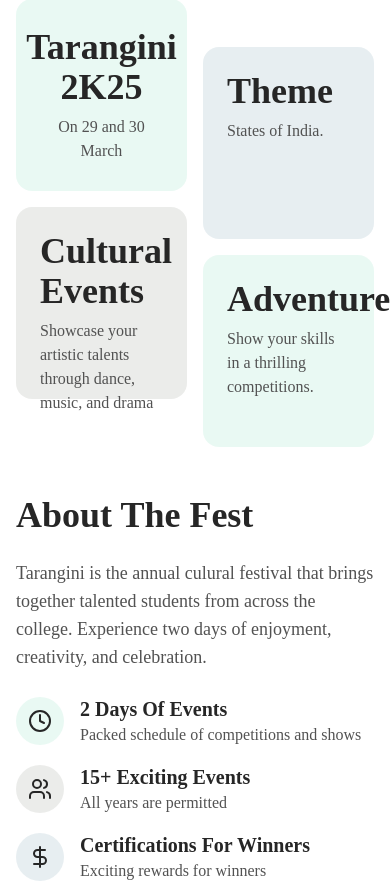
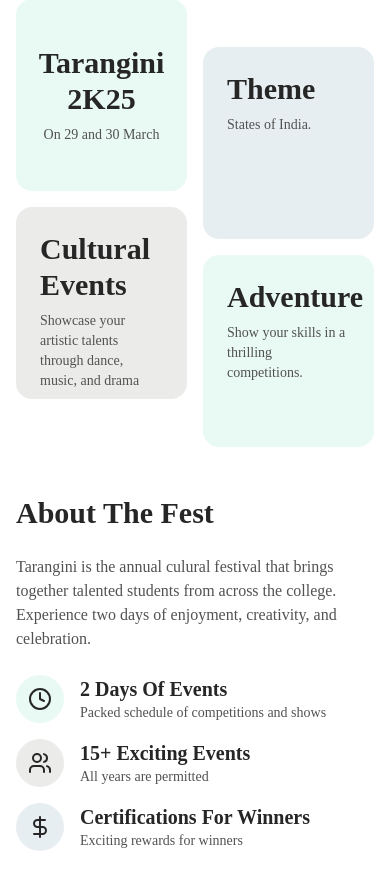
Before and after one commit to KARTIK614/Tarangini_fest-main, a React (Vite) app: page / in a window 390 px wide. Shown: the part 1419-2301 px from the top of the page. Built offline with nearby package versions, Linux system fonts and the light colour scheme.

Commit message:
Update About.jsx

```diff
--- a/src/components/About.jsx
+++ b/src/components/About.jsx
@@ -10,22 +10,22 @@ const About = () => {
               <div className="grid grid-cols-2 gap-4">
                 <div className="space-y-4">
                   <div className="h-48 bg-[#B5EAD7]/30 rounded-2xl p-6 backdrop-blur-sm flex flex-col items-center justify-center">
-                    <h3 className="text-4xl font-bold text-neutral-800 font-['Playfair_Display'] text-center">Tarangini 2K25</h3>
-                    <p className="mt-2 text-neutral-600 font-['Montserrat'] text-center">On 29 and 30 March</p>
+                    <h3 className="text-3xl md:text-4xl font-bold text-neutral-800 font-['Playfair_Display'] text-center">Tarangini 2K25</h3>
+                    <p className="mt-2 text-neutral-600 font-['Montserrat'] text-center text-sm md:text-base">On 29 and 30 March</p>
                   </div>
                   <div className="h-48 bg-[#BCC1BA]/30 rounded-2xl p-6 backdrop-blur-sm">
-                    <h3 className="text-4xl font-bold text-neutral-800 font-['Playfair_Display']">Cultural Events</h3>
-                    <p className="mt-2 text-neutral-600 font-['Montserrat']">Showcase your artistic talents through dance, music, and drama</p>
+                    <h3 className="text-3xl md:text-4xl font-bold text-neutral-800 font-['Playfair_Display']">Cultural Events</h3>
+                    <p className="mt-2 text-neutral-600 font-['Montserrat'] text-sm md:text-base">Showcase your artistic talents through dance, music, and drama</p>
                   </div>
                 </div>
                 <div className="space-y-4 pt-12">
                   <div className="h-48 bg-[#AEC6CF]/30 rounded-2xl p-6 backdrop-blur-sm">
-                    <h3 className="text-4xl font-bold text-neutral-800 font-['Playfair_Display']">Theme</h3>
-                    <p className="mt-2 text-neutral-600 font-['Montserrat']">States of India.</p>
+                    <h3 className="text-3xl md:text-4xl font-bold text-neutral-800 font-['Playfair_Display']">Theme</h3>
+                    <p className="mt-2 text-neutral-600 font-['Montserrat'] text-sm md:text-base">States of India.</p>
                   </div>
                   <div className="h-48 bg-[#B5EAD7]/30 rounded-2xl p-6 backdrop-blur-sm">
-                    <h3 className="text-4xl font-bold text-neutral-800 font-['Playfair_Display']">Adventure</h3>
-                    <p className="mt-2 text-neutral-600 font-['Montserrat']">Show your skills in a thrilling competitions.</p>
+                    <h3 className="text-3xl md:text-4xl font-bold text-neutral-800 font-['Playfair_Display']">Adventure</h3>
+                    <p className="mt-2 text-neutral-600 font-['Montserrat'] text-sm md:text-base">Show your skills in a thrilling competitions.</p>
                   </div>
                 </div>
               </div>
@@ -33,10 +33,10 @@ const About = () => {
           </div>
 
           <div className="animate__animated animate__fadeInRight">
-            <h2 className="text-4xl lg:text-5xl font-bold text-neutral-800 mb-6 font-['Playfair_Display']">
+            <h2 className="text-3xl lg:text-5xl font-bold text-neutral-800 mb-6 font-['Playfair_Display']">
               About The Fest
             </h2>
-            <p className="text-lg text-neutral-600 mb-6 font-['Montserrat']">
+            <p className="text-base lg:text-lg text-neutral-600 mb-6 font-['Montserrat']">
               Tarangini is the annual culural festival that brings together talented students from across the college. Experience two days of enjoyment, creativity, and celebration.
             </p>
             <div className="space-y-4">
@@ -46,7 +46,7 @@ const About = () => {
                 </div>
                 <div>
                   <h3 className="text-xl font-bold text-neutral-800 font-['Playfair_Display']">2 Days Of Events</h3>
-                  <p className="text-neutral-600 font-['Montserrat']">Packed schedule of competitions and shows</p>
+                  <p className="text-neutral-600 font-['Montserrat'] text-sm md:text-base">Packed schedule of competitions and shows</p>
                 </div>
               </div>
               <div className="flex items-center gap-4">
@@ -55,7 +55,7 @@ const About = () => {
                 </div>
                 <div>
                   <h3 className="text-xl font-bold text-neutral-800 font-['Playfair_Display']">15+ Exciting Events</h3>
-                  <p className="text-neutral-600 font-['Montserrat']">All years are permitted</p>
+                  <p className="text-neutral-600 font-['Montserrat'] text-sm md:text-base">All years are permitted</p>
                 </div>
               </div>
               <div className="flex items-center gap-4">
@@ -64,7 +64,7 @@ const About = () => {
                 </div>
                 <div>
                   <h3 className="text-xl font-bold text-neutral-800 font-['Playfair_Display']">Certifications For Winners</h3>
-                  <p className="text-neutral-600 font-['Montserrat']">Exciting rewards for winners</p>
+                  <p className="text-neutral-600 font-['Montserrat'] text-sm md:text-base">Exciting rewards for winners</p>
                 </div>
               </div>
             </div>
```
